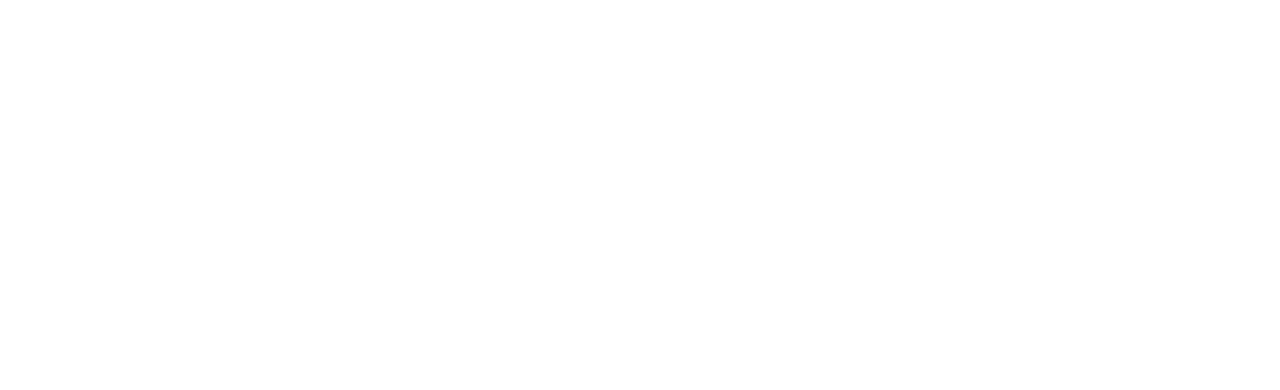
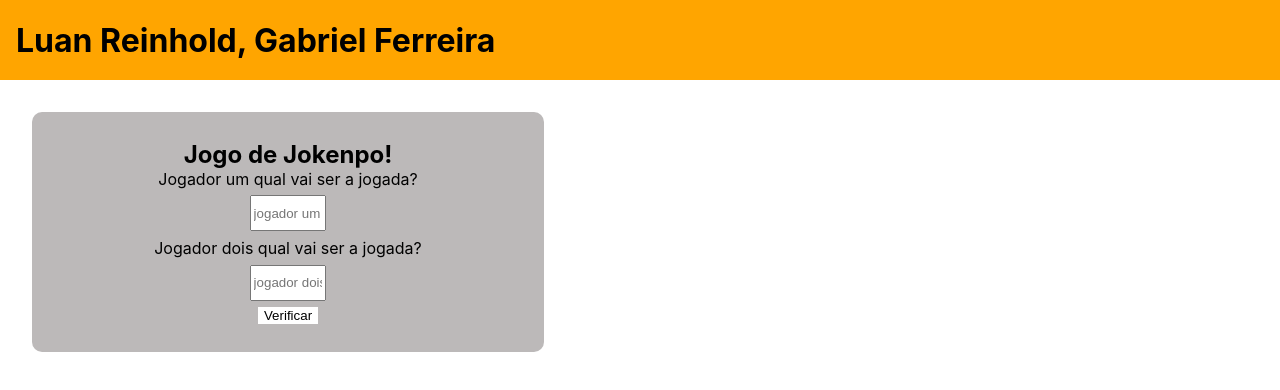
Before and after one commit to luanreinhold/ProvaFreinew, a React (Create React App) app: page /Jokenpo in a window 1280 px wide. Before the commit this address had no page. Shown: the top 390 px of the page. Built offline with nearby package versions, Linux system fonts and the light colour scheme.

Commit message:
jokenpo react

```diff
--- a/src/index.js
+++ b/src/index.js
@@ -14,6 +14,7 @@
 import ContarAte from './pages/contarAte';
 import Desenhar from './pages/linhaAsterisco'
 import Retangulo from './pages/desenharRetangulo';
+import Jokenpo from './pages/jokenpo'
 const root = ReactDOM.createRoot(document.getElementById('root'));
 root.render(
   <React.StrictMode>
@@ -30,6 +31,8 @@
         <Route path="/contar" element={<ContarAte/>}/>
         <Route path="/desenharAsterisco" element={<Desenhar/>}/>
         <Route path="/Retangulo" element={<Retangulo/>}/>
+        <Route path="/Jokenpo" element={<Jokenpo/>}/>
+
       </Routes>
     </BrowserRouter>
   </React.StrictMode>
--- /dev/null
+++ b/src/pages/jokenpo/index.js
@@ -0,0 +1,68 @@
+import { useState } from "react"
+import CompHeader from "../../components/Header"
+import "./index.scss"
+
+export default function SalarioPage () {
+
+    const [JogadorUm, setJogadorUm] = useState('')
+    const [JogadorDois, setJogadorDois] = useState('')
+
+    const [resposta, setResposta] = useState("")
+    const [erro, setErro] = useState()
+
+    function jokenpo () {
+        try {
+
+            let resultado = ''
+
+            JogadorUm.toLowerCase()
+            JogadorDois.toLowerCase()
+
+            if(!JogadorDois || !JogadorUm) {
+                throw new Error ('Campos não podem ser vazios!')
+            }
+            if(JogadorDois || JogadorUm != 'papel' || 'tesoura' || 'pedra' ) {
+                throw new Error ('Digite: Pedra ou Papel ou Tesura')
+            }
+
+            if(JogadorUm === 'pedra' && JogadorDois === 'pedra' || JogadorUm === 'tesoura' && JogadorDois === 'tesoura' || JogadorUm === 'papel' && JogadorDois === 'papel') {
+                resultado = 'empate'
+            }
+
+            if(JogadorUm === 'papel' && JogadorDois === 'pedra' || JogadorUm === 'pedra' && JogadorDois === 'tesoura' || JogadorUm === 'tesoura' && JogadorDois === 'papel') {
+                resultado = 'Jogador um ganhou!'
+            }
+            else {
+                resultado = 'Jogador dois ganhou!'
+            }
+           setResposta(resultado)
+
+        } catch (err) {
+            setErro(err.message)
+        }
+
+    }
+
+
+    return (
+
+        <main className="Salario-Container">
+
+            <CompHeader/>
+
+                <section className="boxInformacoes">
+
+                    <h1>Jogo de Jokenpo!</h1>
+                    <label>Jogador um qual vai ser a jogada?</label>
+                    <input placeholder="jogador um"        value={JogadorUm} onChange={e => setJogadorUm(e.target.value)}/>
+                    <label>Jogador dois qual vai ser a jogada?</label>
+                    <input placeholder="jogador dois"      value={JogadorDois} onChange={e => setJogadorDois(e.target.value)}/>
+                    <button onClick={jokenpo}>Verificar</button>
+                    {resposta}
+                    {erro}
+                </section>
+
+        </main>
+
+    )
+}
--- /dev/null
+++ b/src/pages/jokenpo/index.scss
@@ -0,0 +1,38 @@
+.Salario-Container {
+    * {
+        margin: 0px;
+        box-sizing: border-box;
+    }
+
+    height: 100vh;
+    display: flex;
+    flex-direction: column;
+
+    .boxInformacoes {
+        margin: 2em;
+        display: flex;
+        flex-direction: column;
+        align-items: center;
+        justify-content: center;
+        background-color: rgb(188, 185, 185);
+        width: 40%;
+        height: 30%;
+        border-radius: 10px;
+
+    }
+
+    input {
+        width: 15%;
+        height: 15%;
+        margin: 0.5em;
+        outline: none;
+    }
+
+    button {
+
+        background-color: white;
+        border: 1px rgb(79, 77, 77)
+    }
+
+
+}
```
Also changed, not shown: src/pages/cafe/ex.js (+29 -11 lines).
